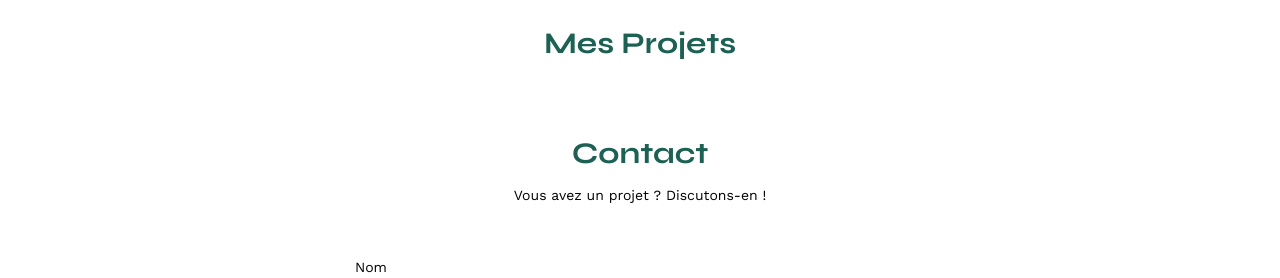
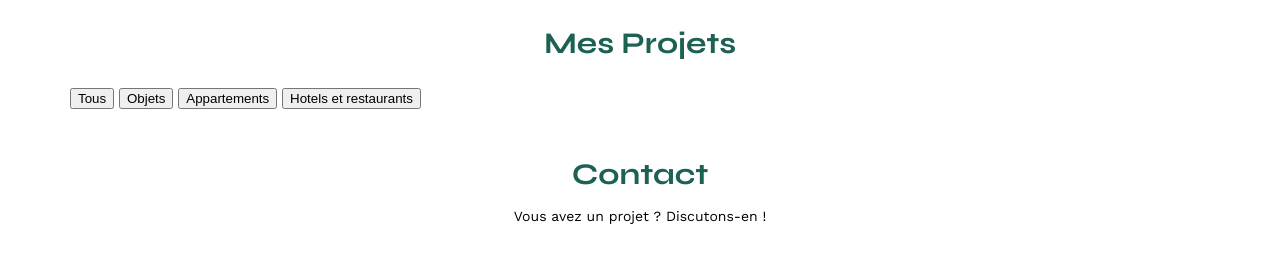
Before and after one commit to Sereta80/OC-P6_Creez_une_page_web_dynamique_avc_JS, a plain HTML site: page FrontEnd/index.html in a window 1280 px wide. Shown: the part 507-785 px from the top of the page. Drawn offline with nearby package versions, Linux system fonts and the light colour scheme; no server answers.

Commit message:
[style] favicon added

```diff
--- a/FrontEnd/index.html
+++ b/FrontEnd/index.html
@@ -9,6 +9,7 @@
 	<link href="https://fonts.googleapis.com/css2?family=Syne:wght@700;800&family=Work+Sans&display=swap" rel="stylesheet">
 	<meta name="description" content="">
 	<link rel="stylesheet" href="./assets/style.css">
+	<link rel="icon" href="./assets/icons/favicon_SB.png">
 	<script src="./assets/script.js"></script>
 </head>
 <body>
@@ -37,6 +38,12 @@
 	</section>
 	<section id="portfolio">
 		<h2>Mes Projets</h2>
+		<div class="filters-btn">
+			<button>Tous</button>
+			<button>Objets</button>
+			<button>Appartements</button>
+			<button>Hotels et restaurants</button>
+		</div>
 		<div class="gallery"></div>
 	</section>
 	<section id="contact">
```
Also changed, not shown: FrontEnd/assets/icons/favicon_SB.png (added).
